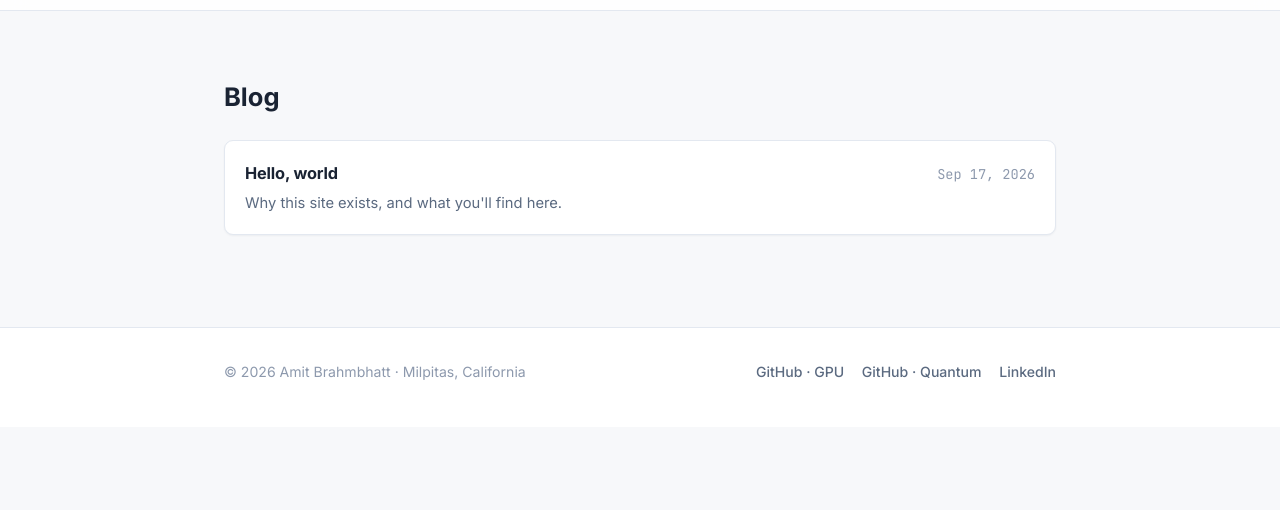
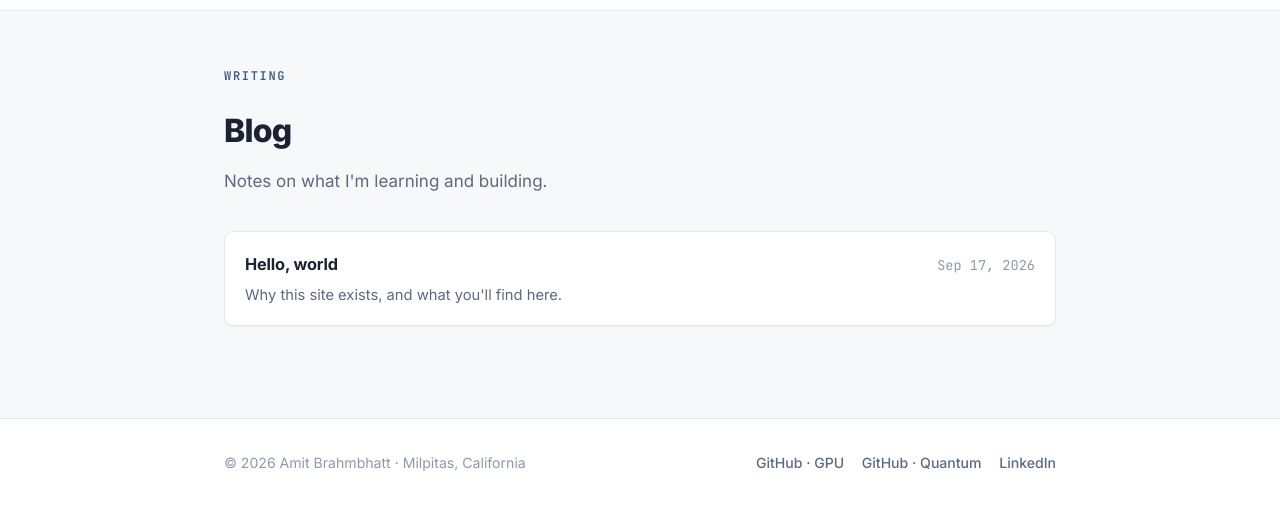
Before and after one commit to amitb-gpu/amit-brahmbhatt.dev, an Astro site: page /blog in a window 1280 px wide. Shown: the part 54-564 px from the top of the page. Built offline with nearby package versions, Linux system fonts and the light colour scheme; Astro itself is replaced by a stand-in of ours.

Commit message:
Visual refresh: light premium theme, featured tiles, case-study and catalog redesign (content/structure unchanged)

```diff
--- a/src/pages/blog/index.astro
+++ b/src/pages/blog/index.astro
@@ -9,12 +9,17 @@ const posts = (await getCollection("blog"))
 const fmt = (d: Date) => d.toLocaleDateString("en-US", { year: "numeric", month: "short", day: "numeric" });
 ---
 
-<Base title="Blog">
-  <section>
+<Base title="Blog" description="Writing on AI systems, security, and high-performance computing.">
+  <div class="page-head">
+    <p class="eyebrow">Writing</p>
     <h2>Blog</h2>
+    <p class="lede">Notes on what I'm learning and building.</p>
+  </div>
+
+  <section style="padding-top: 1.75rem;">
     {posts.length === 0 && <p class="meta">No posts yet — check back soon.</p>}
     {posts.map((post) => (
-      <div class="post-row">
+      <div class="post-row reveal">
         <div>
           <a href={`/blog/${post.id}`}>{post.data.title}</a>
           <p class="desc">{post.data.description}</p>
```
